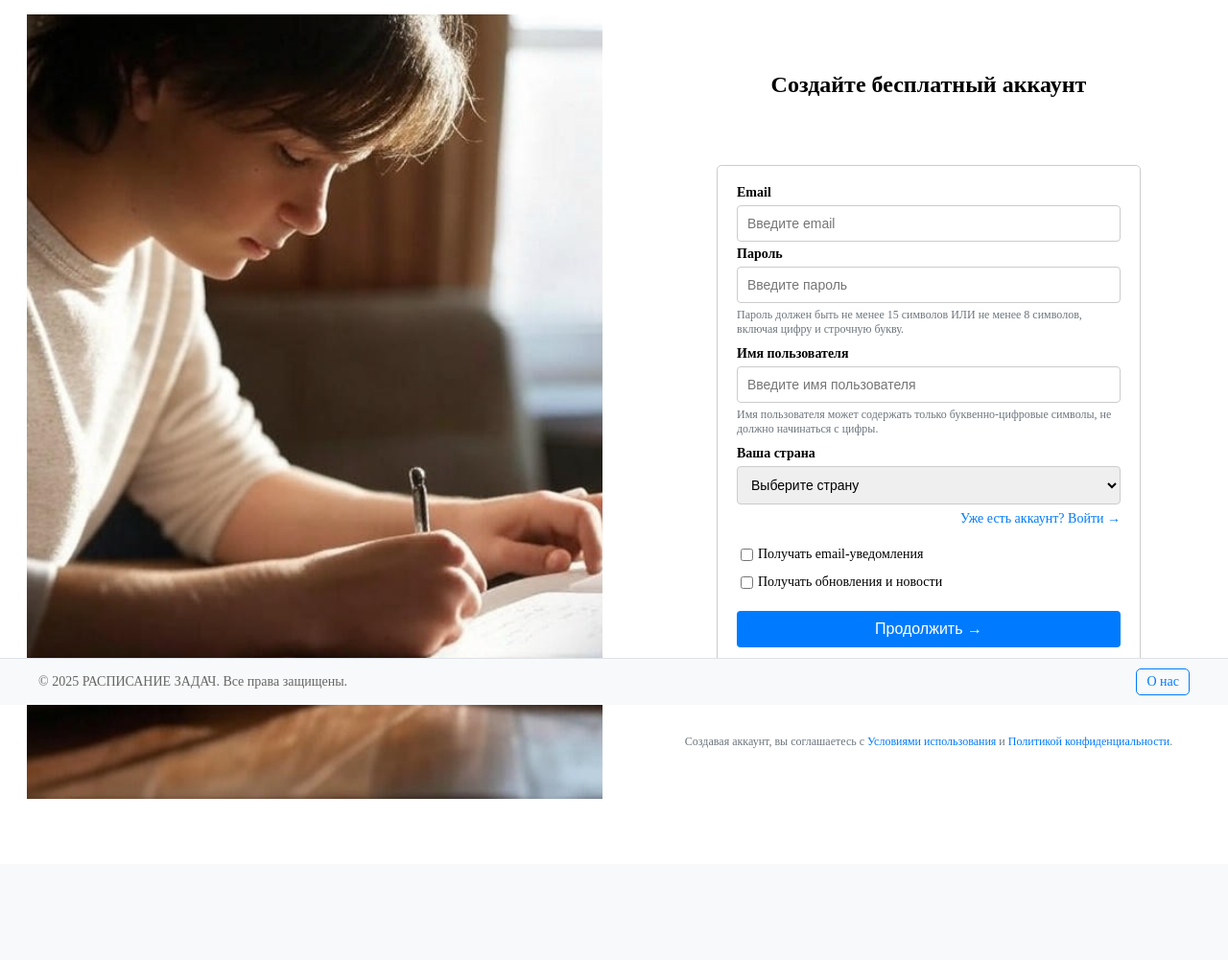
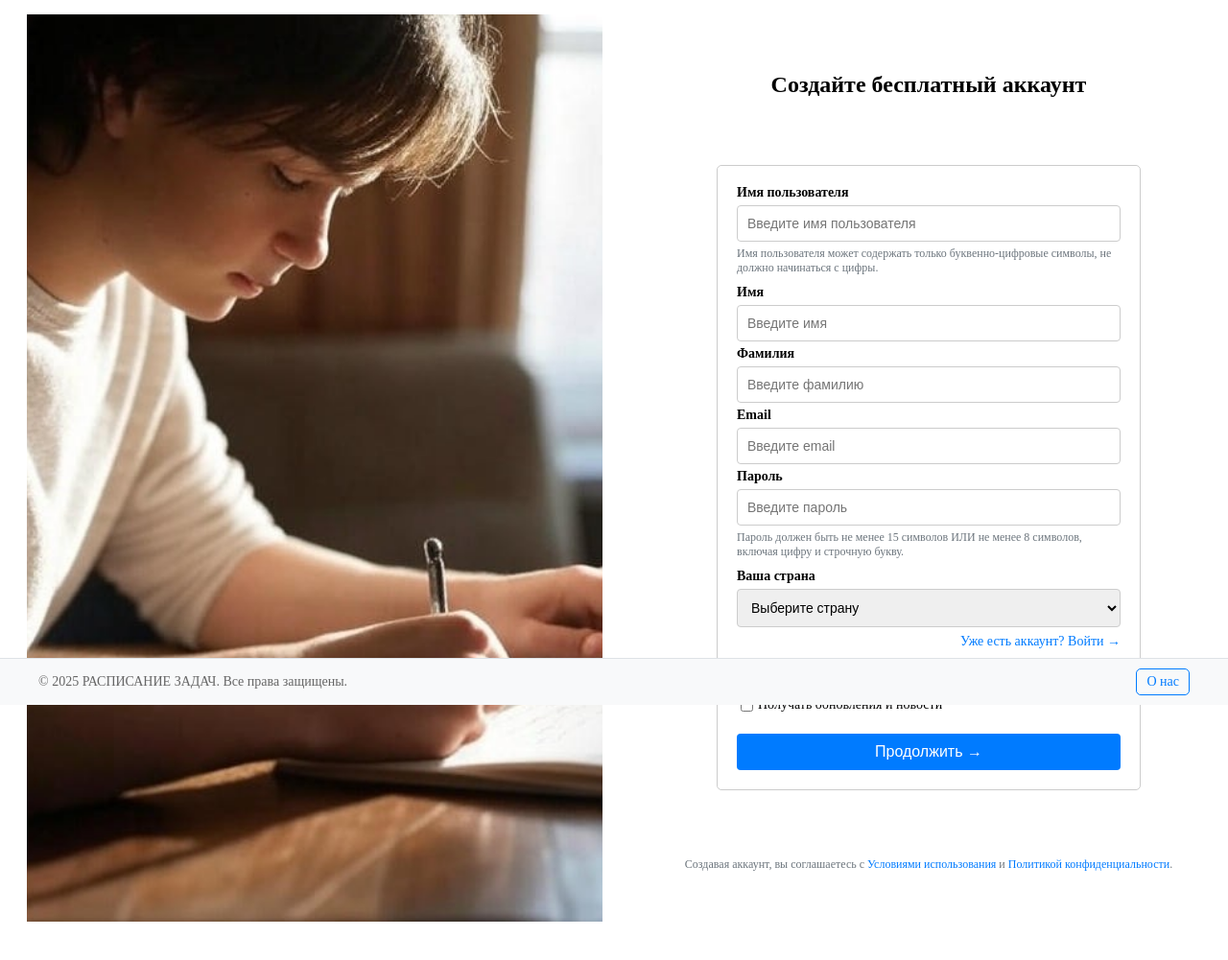
Before and after one commit to Shadowgraph-1/task_shedule, a Flask app: page /register in a window 1280 px wide. Shown: the part 65-1066 px from the top of the page at 96% size. Before the commit the page ends 898 px from the top, so only its background shows below. Run offline with Flask 3, Linux system fonts and the light colour scheme.

Commit message:
Обновлен файл

```diff
--- a/templates/register.html
+++ b/templates/register.html
@@ -11,6 +11,25 @@
     <div class="register-right">
         <h2>Создайте бесплатный аккаунт</h2>
         <form method="POST" action="{{ url_for('register') }}">
+            <label for="username">Имя пользователя</label>
+            <input type="text" id="username" name="username" placeholder="Введите имя пользователя" required>
+            <small class="form-hint">Имя пользователя может содержать только буквенно-цифровые символы, не должно начинаться с цифры.</small>
+            {% if form_errors and 'username' in form_errors %}
+                <small class="error-message">{{ form_errors['username'] }}</small>
+            {% endif %}
+
+            <label for="firstname">Имя</label>
+            <input type="text" id="firstname" name="firstname" placeholder="Введите имя" required>
+            {% if form_errors and 'firstname' in form_errors %}
+                <small class="error-message">{{ form_errors['firstname'] }}</small>
+            {% endif %}
+
+            <label for="lastname">Фамилия</label>
+            <input type="text" id="lastname" name="lastname" placeholder="Введите фамилию" required>
+            {% if form_errors and 'lastname' in form_errors %}
+                <small class="error-message">{{ form_errors['lastname'] }}</small>
+            {% endif %}
+
             <label for="email">Email</label>
             <input type="email" id="email" name="email" placeholder="Введите email" required>
             {% if form_errors and 'email' in form_errors %}
@@ -24,13 +43,6 @@
                 <small class="error-message">{{ form_errors['password'] }}</small>
             {% endif %}
 
-            <label for="username">Имя пользователя</label>
-            <input type="text" id="username" name="username" placeholder="Введите имя пользователя" required>
-            <small class="form-hint">Имя пользователя может содержать только буквенно-цифровые символы, не должно начинаться с цифры.</small>
-            {% if form_errors and 'username' in form_errors %}
-                <small class="error-message">{{ form_errors['username'] }}</small>
-            {% endif %}
-
             <label for="country">Ваша страна</label>
             <select id="country" name="country" required>
                 <option value="" disabled selected>Выберите страну</option>
@@ -38,9 +50,11 @@
                 <option value="US">США</option>
                 <option value="KZ">Казахстан</option>
             </select>
+
             <div class="already-have-account">
                 <a href="{{ url_for('login') }}">Уже есть аккаунт? Войти →</a>
             </div>
+
             <div class="checkbox-group">
                 <label>
                     <input type="checkbox" name="email-preferences">
```
